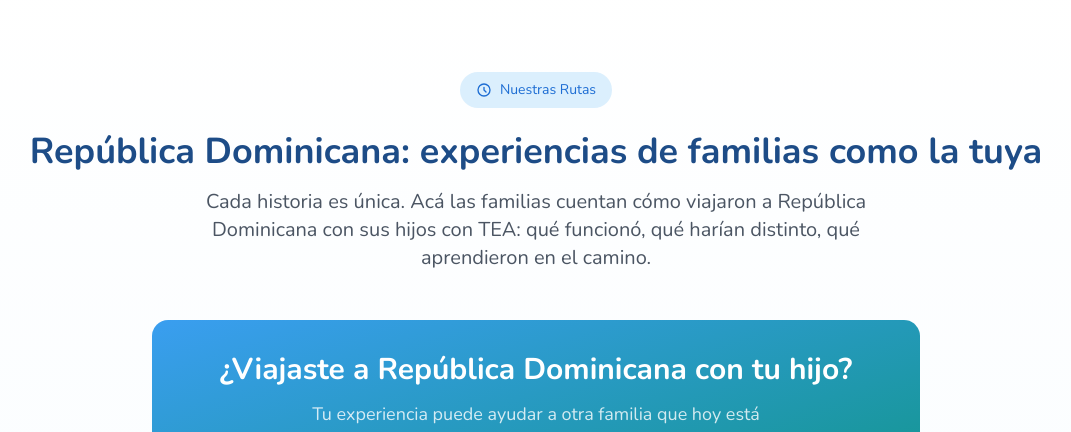
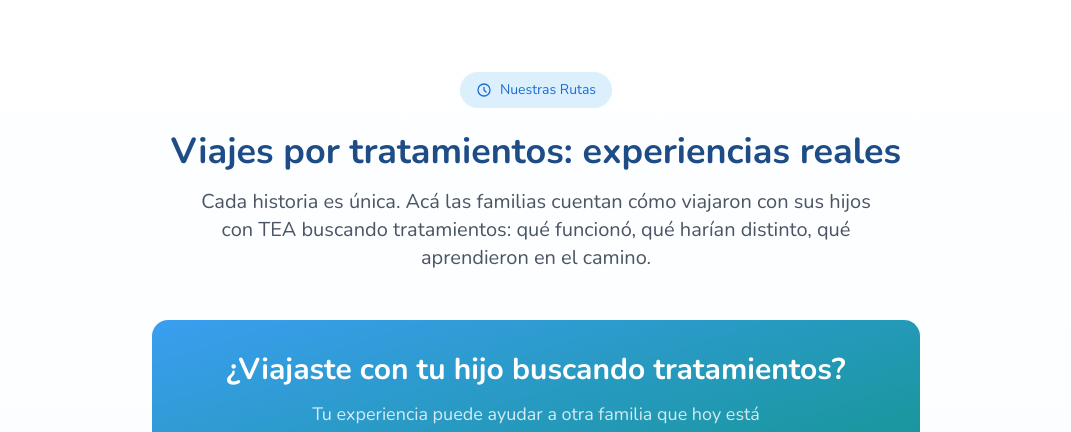
Before and after one commit to jarrios0711-collab/TEAcompa-o, a Next.js app: page / in a window 1280 px wide. Shown: the part 940-1372 px from the top of the page, without its empty margins (104-1175 px from the left). Built offline with nearby package versions, Linux system fonts and the light colour scheme; no server answers; the database is empty.

Commit message:
fix: textos genericos sin mencionar RD

```diff
--- a/src/components/NuestrasRutas.tsx
+++ b/src/components/NuestrasRutas.tsx
@@ -57,18 +57,18 @@ export default function NuestrasRutas() {
             Nuestras Rutas
           </div>
           <h2 className="section-title">
-            República Dominicana: experiencias de familias como la tuya
+            Viajes por tratamientos: experiencias reales
           </h2>
           <p className="section-subtitle">
-            Cada historia es única. Acá las familias cuentan cómo viajaron a República Dominicana con sus
-            hijos con TEA: qué funcionó, qué harían distinto, qué aprendieron en el camino.
+            Cada historia es única. Acá las familias cuentan cómo viajaron con sus hijos con TEA
+            buscando tratamientos: qué funcionó, qué harían distinto, qué aprendieron en el camino.
           </p>
         </div>
 
         {/* Destacado: llamada a compartir */}
         <div className="max-w-3xl mx-auto mb-12 p-6 md:p-8 rounded-2xl bg-gradient-to-br from-brand-500 to-aqua-600 text-white text-center">
           <h3 className="text-2xl md:text-3xl font-bold mb-3">
-            ¿Viajaste a República Dominicana con tu hijo?
+            ¿Viajaste con tu hijo buscando tratamientos?
           </h3>
           <p className="text-white/80 text-lg mb-6 max-w-lg mx-auto">
             Tu experiencia puede ayudar a otra familia que hoy está buscando respuestas.
```
